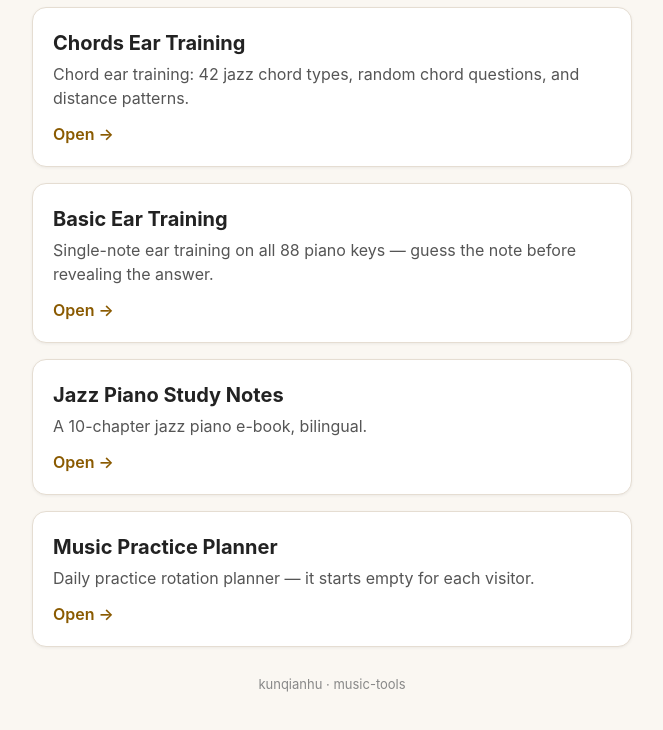
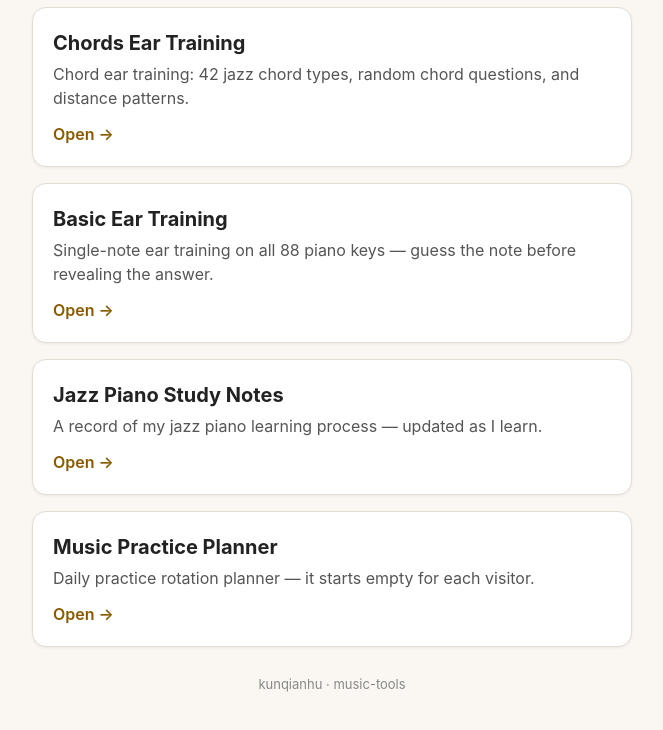
Before and after one commit to kunqianhu/music-tools, a plain HTML site: page index.html in a window 1280 px wide. Shown: the part 92-822 px from the top of the page, without its empty margins (308-971 px from the left). Drawn offline with Linux system fonts and the light colour scheme.

Commit message:
Jazz notes card: describe as a learning-process record, updated as I learn

```diff
--- a/index.html
+++ b/index.html
@@ -69,7 +69,7 @@
 
   <a class="card" href="https://muse.ai/s/jue-shi-gang-qin-xue-xi-bi-ji-xbd6xcxx5ippxoz/9F91Cqt6g5LdgFqf069G8OKtgkYW1e0Wm1gSXjbyQ3g" target="_blank" rel="noopener">
     <h2><span class="en">Jazz Piano Study Notes</span><span class="zh">《爵士钢琴学习笔记》</span></h2>
-    <p><span class="en">A 10-chapter jazz piano e-book, bilingual.</span><span class="zh">十章爵士钢琴学习笔记，中英双语。</span></p>
+    <p><span class="en">A record of my jazz piano learning process — updated as I learn.</span><span class="zh">我的爵士钢琴学习过程记录，会持续更新。</span></p>
     <span class="open"><span class="en">Open →</span><span class="zh">打开 →</span></span>
   </a>
 
```
